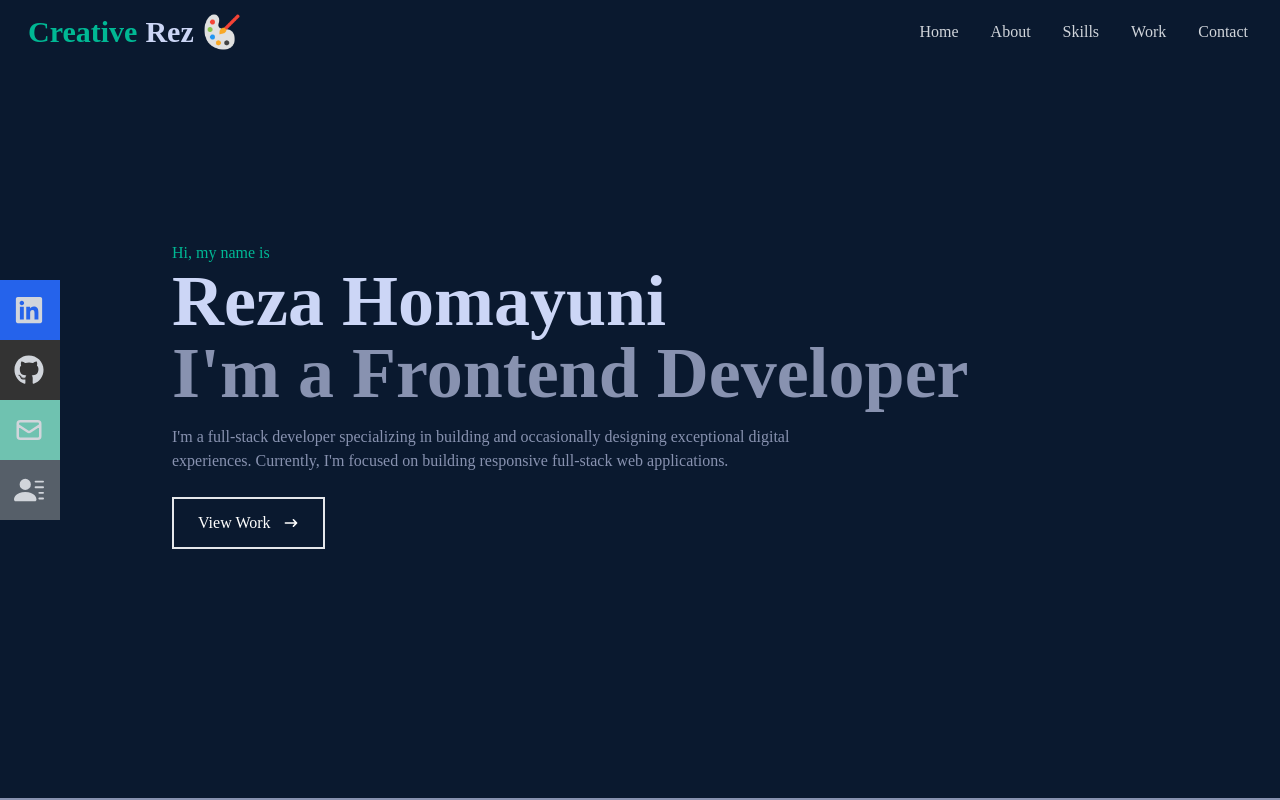
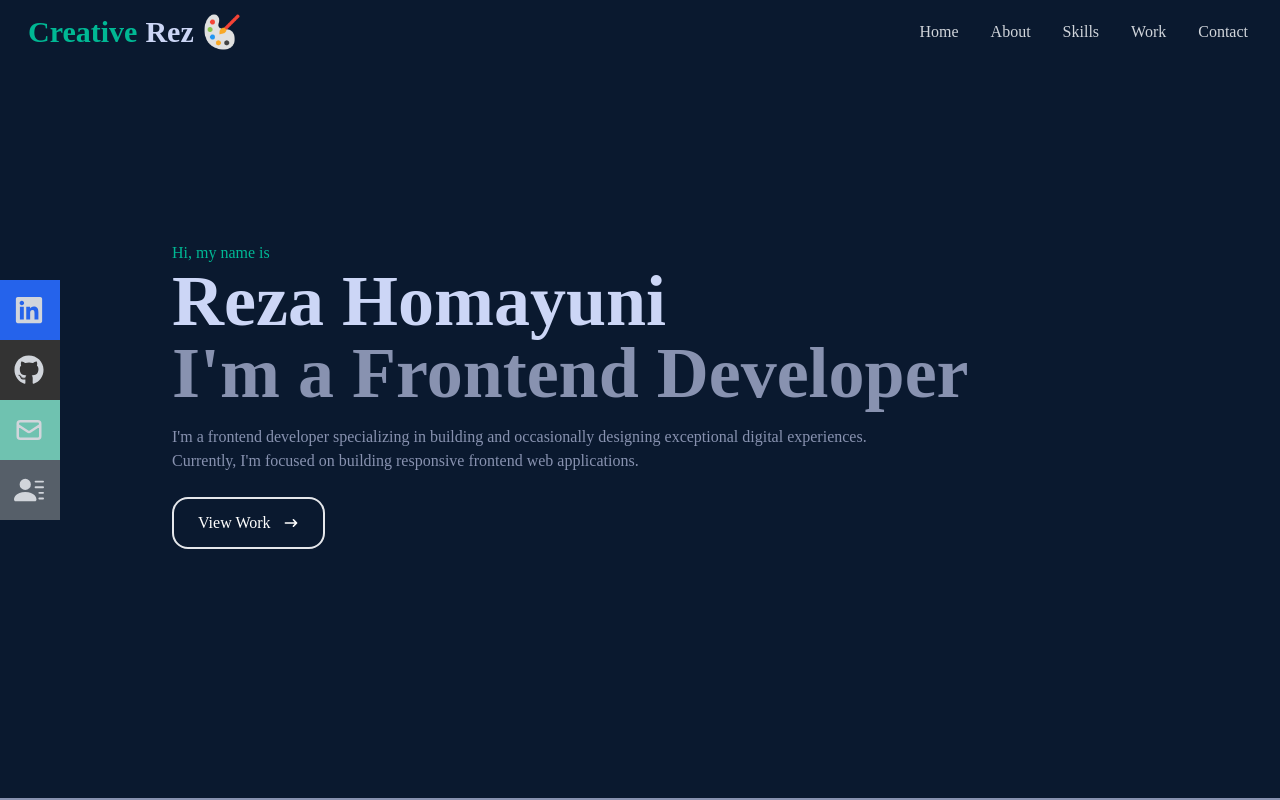
Before and after one commit to Cosmodocus/react-responsive-portfolio-website, a React (Vite) app: page / in a window 1280 px wide. Shown: the top 800 px of the page. Built offline with nearby package versions, Linux system fonts and the light colour scheme.

Commit message:
Home.jsx

```diff
--- a/src/components/Home.jsx
+++ b/src/components/Home.jsx
@@ -3,16 +3,15 @@ import {HiArrowNarrowRight} from 'react-icons/hi'
 
 const Home = () => {
   return (
-    <div name='home' className='w-full h-screen bg-[#0a192f]' style={{ borderBottom: '2px solid #8892b0' }}>
-
+    <div name='home' className='w-full h-screen bg-[#0a192f] border-b-2 border-solid border-[#8892b0] sm:border-b-0 md:border-b-2 lg:border-b-2'>
         {/* Container */}
         <div className='max-w-[1000px] mx-auto px-8 flex flex-col justify-center h-full '>
             <p className='text-[#00b894]'>Hi, my name is</p>
             <h1 className='text-4xl sm:text-7xl font-bold text-[#ccd6f6]'>Reza Homayuni</h1>
             <h2 className='text-4xl sm:text-7xl font-bold text-[#8892b0]'>I'm a Frontend Developer</h2>
-            <p className='text-[#8892b0] py-4 max-w-[700px]'>I'm a full-stack developer specializing in building and occasionally designing exceptional digital experiences. Currently, I'm focused on building responsive full-stack web applications.</p>
+            <p className='text-[#8892b0] py-4 max-w-[700px]'>I'm a frontend developer specializing in building and occasionally designing exceptional digital experiences. Currently, I'm focused on building responsive frontend web applications.</p>
             <div>
-                <button className='text-white group border-2 px-6 py-3 my-2 flex items-center hover:bg-[#00b894]  hover:border-[#00b894] '>View Work
+                <button className='text-white group border-2 rounded-2xl px-6 py-3 my-2 flex items-center hover:bg-[#00b894]  hover:border-[#00b894] '>View Work
                 <span className='group-hover:rotate-90 duration-300'>
                     <HiArrowNarrowRight className='ml-3'/></span>
                 </button>
```
